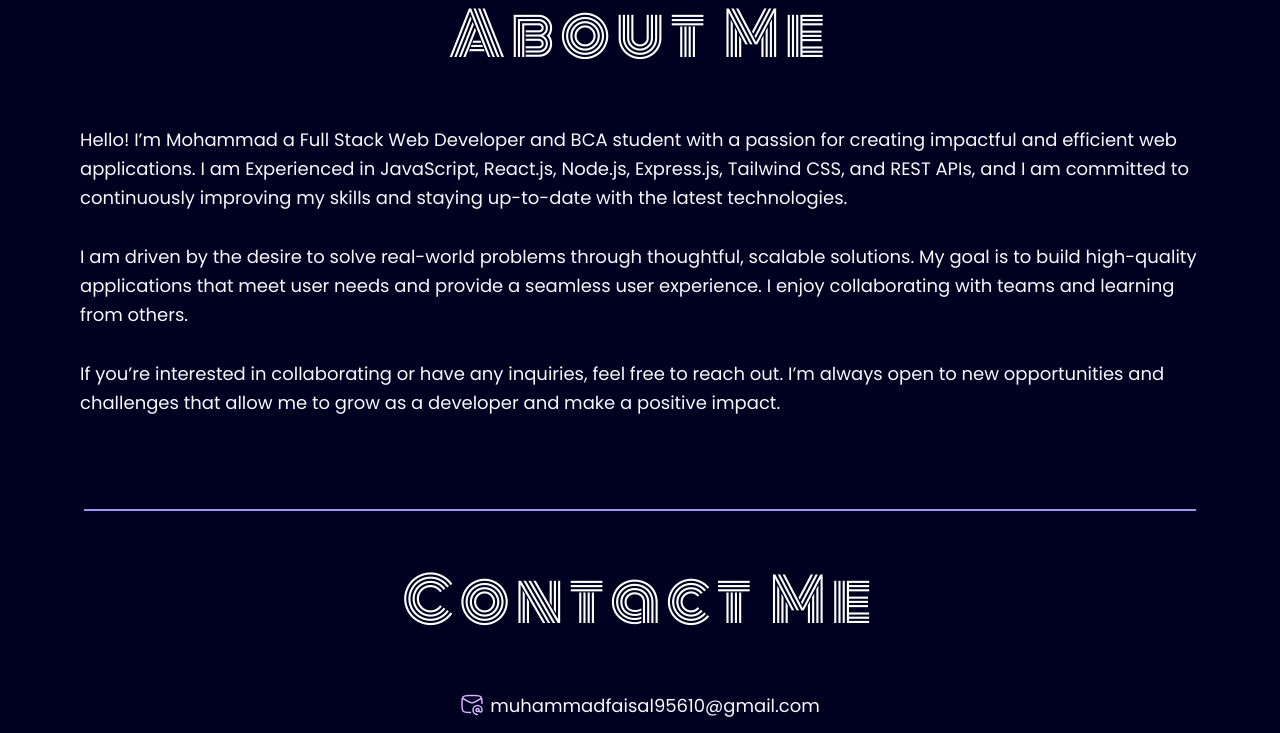
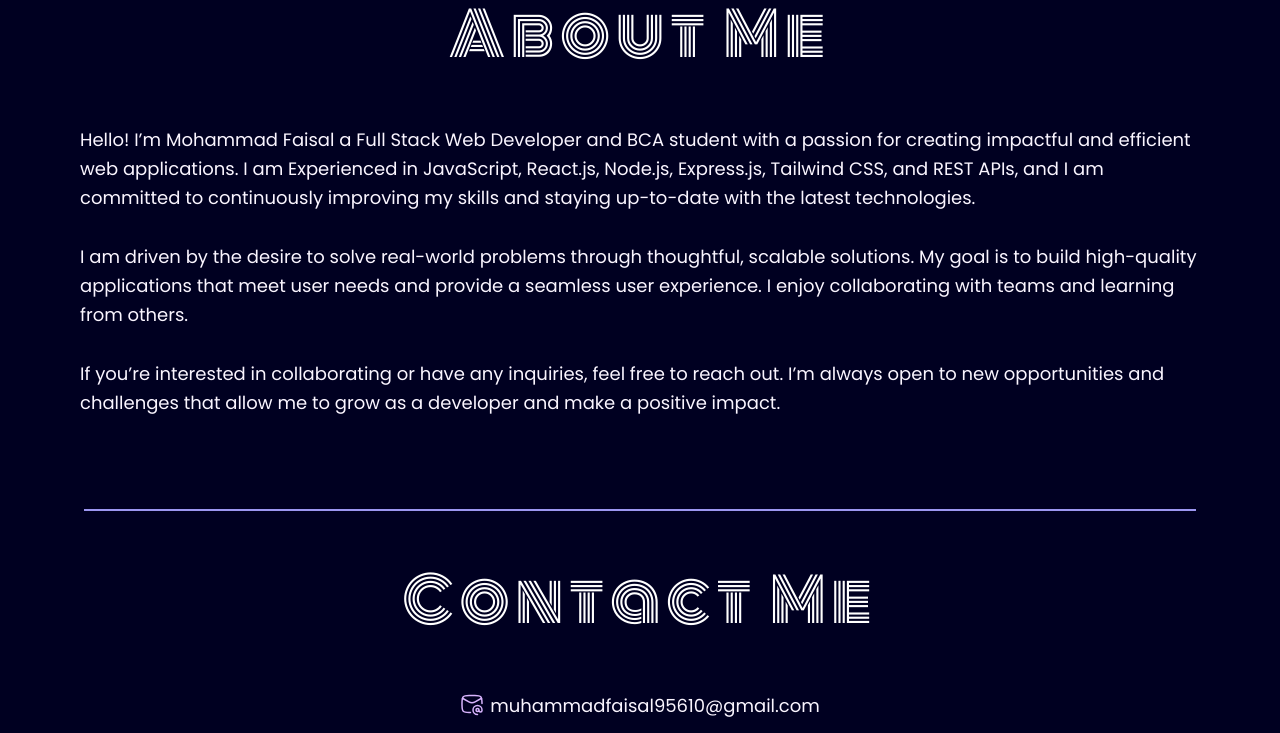
Before and after one commit to faisalzGIT/portfolio-website, a plain HTML site: page index.html in a window 1280 px wide. Shown: the part 2620-3353 px from the top of the page. Drawn offline with nearby package versions, Linux system fonts and the light colour scheme; a web font is replaced by a local one.

Commit message:
name mistake resolved

```diff
--- a/index.html
+++ b/index.html
@@ -292,7 +292,7 @@
                 </h2>
                 <div class="text-purple-50 text-lg leading-relaxed text- mb-8">
                     <p>
-                        Hello! I’m Mohammad a Full Stack Web Developer and BCA student with a passion for creating
+                        Hello! I’m Mohammad Faisal a Full Stack Web Developer and BCA student with a passion for creating
                         impactful and efficient web applications. I am Experienced in JavaScript, React.js, Node.js,
                         Express.js, Tailwind
                         CSS, and REST APIs, and I am committed to continuously improving my skills and staying
```
